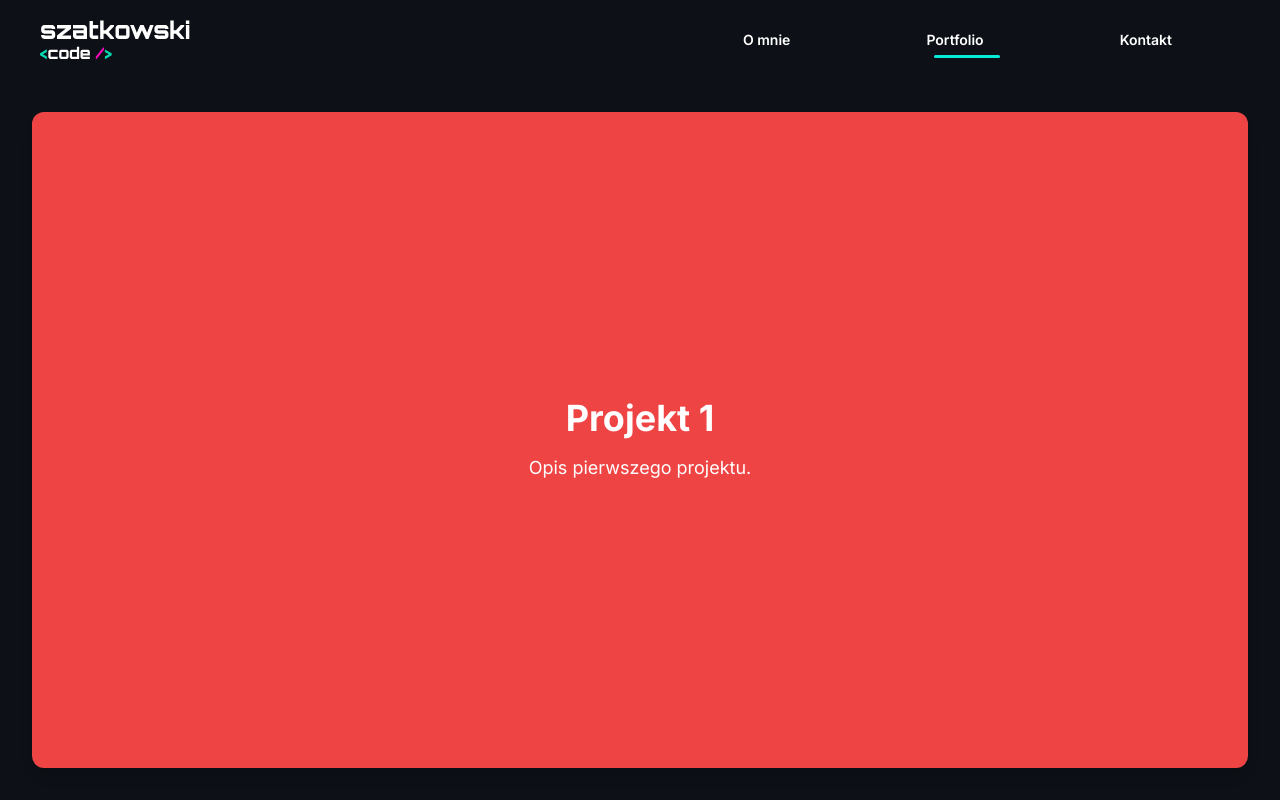
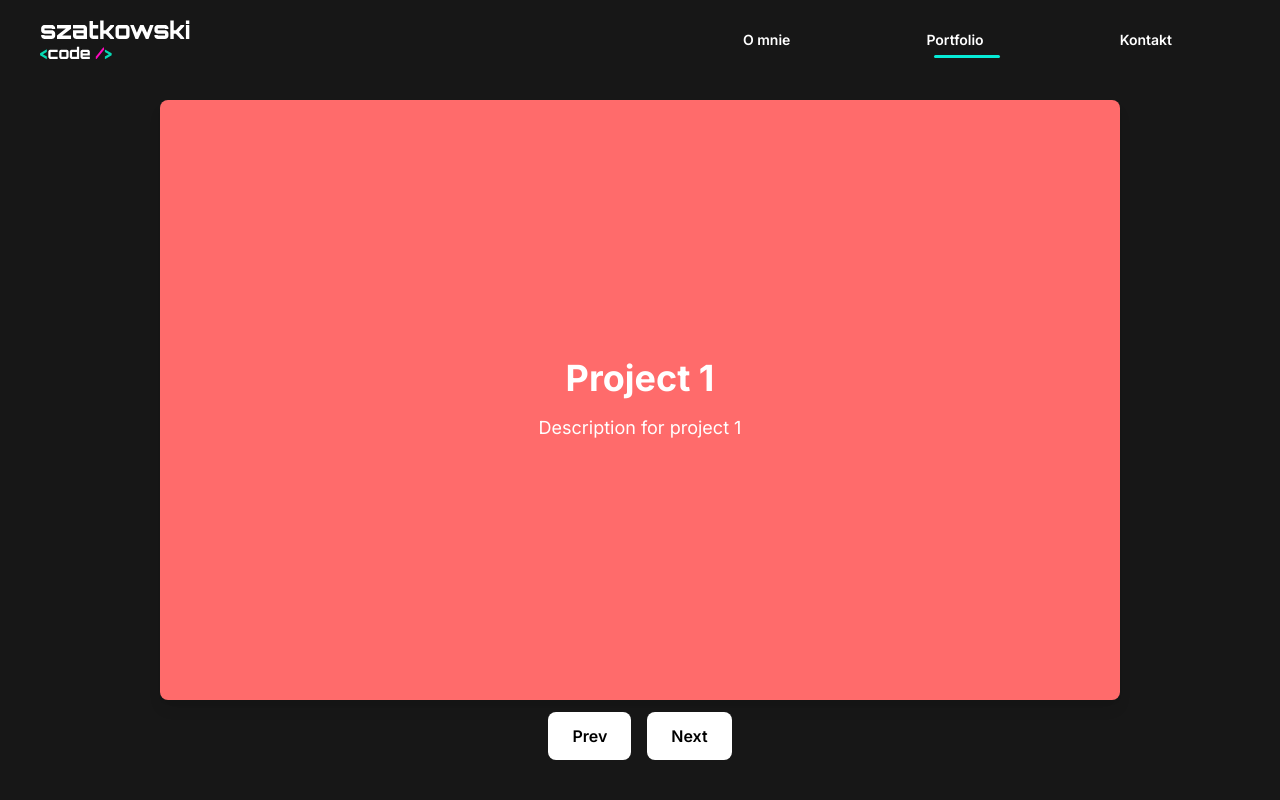
Before and after one commit to Szatkowskicg/szatkowski-code, a React (Vite) app: page /portfolio in a window 1280 px wide. Built offline with nearby package versions, Linux system fonts and the light colour scheme.

Commit message:
szatkowski-code 1.1.0

```diff
--- a/src/components/Portfolio.jsx
+++ b/src/components/Portfolio.jsx
@@ -1,55 +1,91 @@
-import React from "react";
+import React, { useState } from "react";
 import { motion } from "framer-motion";
 
 const projects = [
   {
     id: 1,
-    title: "Projekt 1",
-    description: "Opis pierwszego projektu.",
-    color: "bg-red-500",
+    title: "Project 1",
+    description: "Description for project 1",
+    color: "#FF6B6B",
   },
   {
     id: 2,
-    title: "Projekt 2",
-    description: "Opis drugiego projektu.",
-    color: "bg-blue-500",
+    title: "Project 2",
+    description: "Description for project 2",
+    color: "#4ECDC4",
   },
   {
     id: 3,
-    title: "Projekt 3",
-    description: "Opis trzeciego projektu.",
-    color: "bg-green-500",
+    title: "Project 3",
+    description: "Description for project 3",
+    color: "#FFD93D",
   },
 ];
 
 const Portfolio = () => {
+  const [currentIndex, setCurrentIndex] = useState(0);
+
+  // Obsługa zmiany projektu
+  const handleNext = () => {
+    setCurrentIndex((prevIndex) => (prevIndex + 1) % projects.length);
+  };
+
+  const handlePrev = () => {
+    setCurrentIndex((prevIndex) =>
+      prevIndex === 0 ? projects.length - 1 : prevIndex - 1
+    );
+  };
+
+  const handleDragEnd = (event, info) => {
+    if (info.offset.x < -50) {
+      handleNext(); // Przeciągnięcie w lewo
+    } else if (info.offset.x > 50) {
+      handlePrev(); // Przeciągnięcie w prawo
+    }
+  };
+
   return (
-    <div className="relative h-[calc(100vh-5rem)] overflow-hidden">
-      {/* Kontener poziomego scrollowania */}
+    <section className="relative w-full h-screen flex flex-col items-center justify-center bg-neutral-900 overflow-hidden -mt-[5rem]">
+      {/* Sekcja Projektów */}
+      <div className="relative w-full h-3/4 flex items-center justify-center">
+        {projects.map(
+          (project, index) =>
+            index === currentIndex && (
               <motion.div
-        className="absolute top-0 left-0 flex h-full cursor-grab active:cursor-grabbing snap-x snap-mandatory scroll-smooth"
+                key={project.id}
+                className="absolute w-3/4 h-full rounded-lg shadow-lg flex flex-col items-center justify-center text-white"
+                style={{ backgroundColor: project.color }}
+                initial={{ opacity: 0, scale: 0.9, x: 100 }}
+                animate={{ opacity: 1, scale: 1, x: 0 }}
+                exit={{ opacity: 0, scale: 0.9, x: -100 }}
+                transition={{ duration: 0.5 }}
                 drag="x"
-        dragConstraints={{ left: -((projects.length - 1) * 1720), right: 0 }}
+                dragConstraints={{ left: 0, right: 0 }}
+                onDragEnd={handleDragEnd}
               >
-        {projects.map((project, index) => (
-          <div
-            key={project.id}
-            className="relative flex-shrink-0 w-screen h-full flex items-center justify-center p-8 snap-start"
-          >
-            {/* Efekt Paralaksy */}
-            <motion.div
-              className={`w-full h-full shadow-lg rounded-xl overflow-hidden flex flex-col items-center justify-center text-white ${project.color}`}
-              initial={{ scale: 0.9, opacity: 0 }}
-              whileInView={{ scale: 1, opacity: 1 }}
-              transition={{ duration: 0.5, delay: index * 0.2 }}
-            >
-              <h3 className="text-4xl font-bold mb-4">{project.title}</h3>
+                <h2 className="text-4xl font-bold mb-4">{project.title}</h2>
                 <p className="text-lg">{project.description}</p>
               </motion.div>
+            )
+        )}
       </div>
-        ))}
-      </motion.div>
+
+      {/* Przycisk nawigacji */}
+      <div className="absolute bottom-10 flex gap-4">
+        <button
+          onClick={handlePrev}
+          className="px-6 py-3 bg-white text-black font-semibold rounded-lg"
+        >
+          Prev
+        </button>
+        <button
+          onClick={handleNext}
+          className="px-6 py-3 bg-white text-black font-semibold rounded-lg"
+        >
+          Next
+        </button>
       </div>
+    </section>
   );
 };
 
```
Lines whose indentation alone changed are shown as unchanged.
